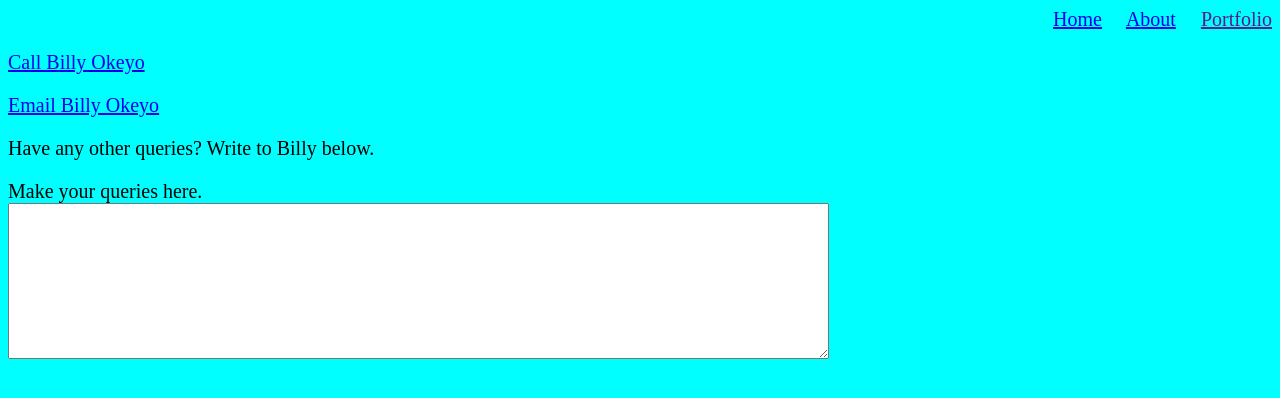
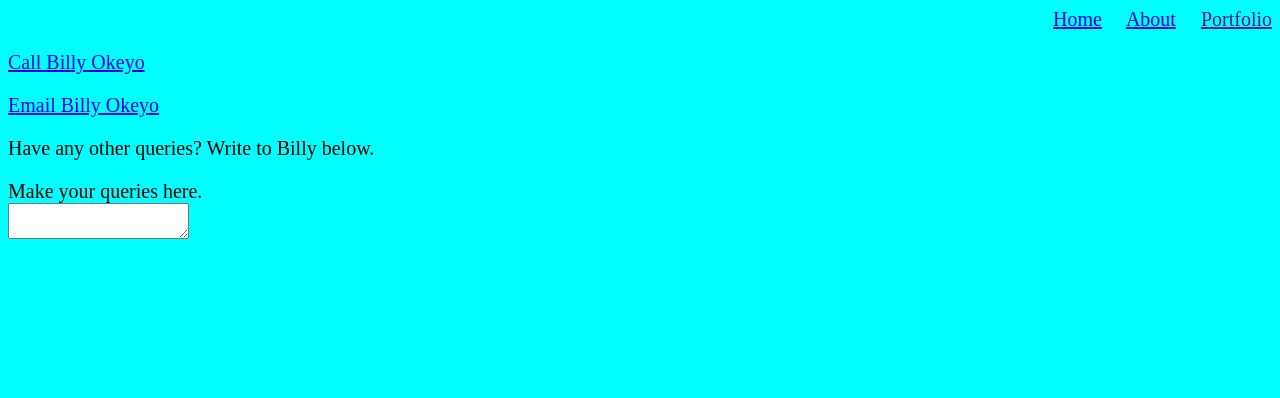
Before and after one commit to billyokeyo/billyokeyo.github.io, a plain HTML site: page Navigation/contacts.html in a window 1280 px wide. Drawn offline with Linux system fonts and the light colour scheme.

Commit message:
Update contacts.html

```diff
--- a/Navigation/contacts.html
+++ b/Navigation/contacts.html
@@ -38,7 +38,7 @@
     <div>
         <p>Have any other queries? Write to Billy below.</p>
         <p>Make your queries here. <br>
-            <textarea name="Comments" id="" cols="100" rows="10"></textarea> <br>
+            <textarea name="Comments" id="" cols="" rows=""></textarea> <br>
 
          </p>
     </div>
```
